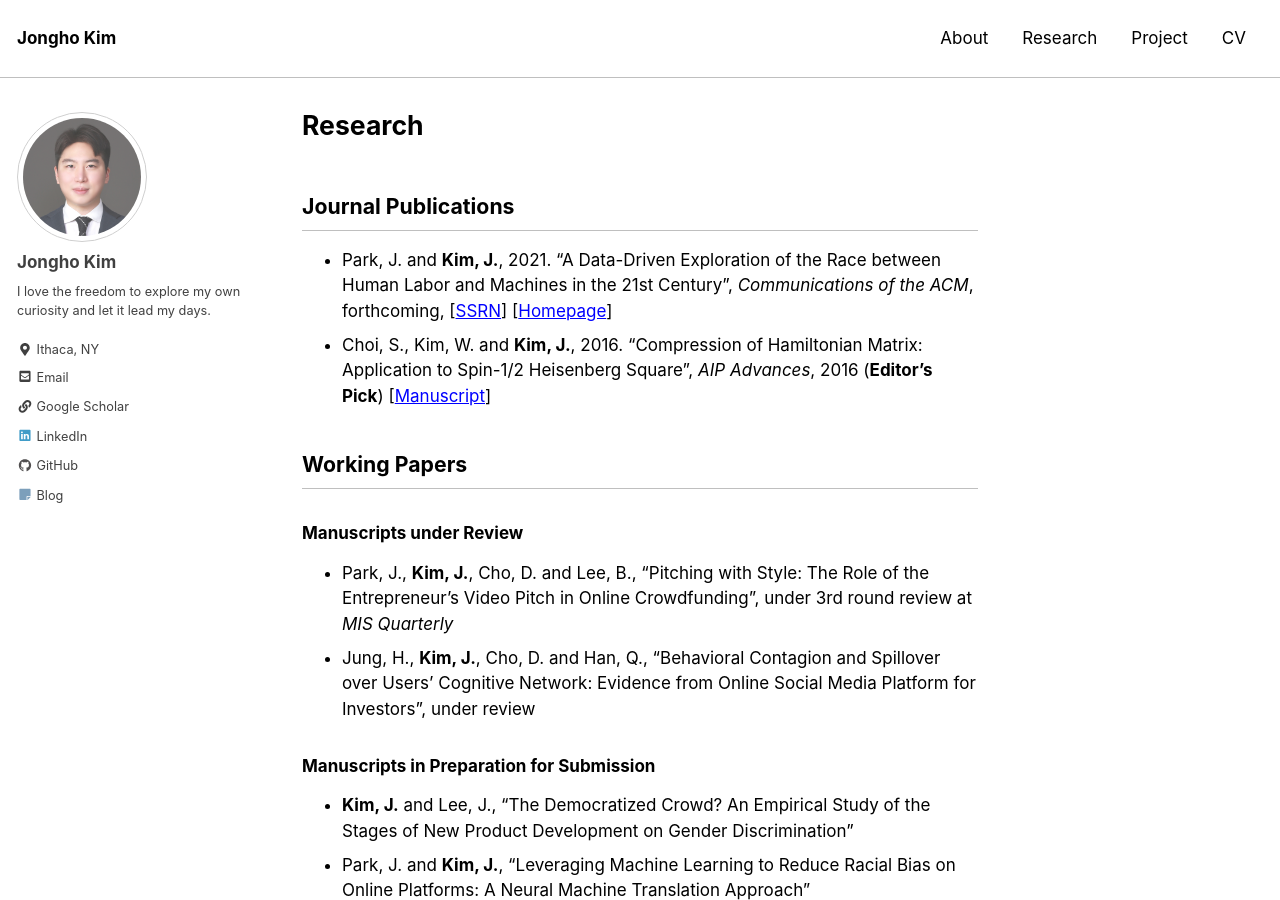
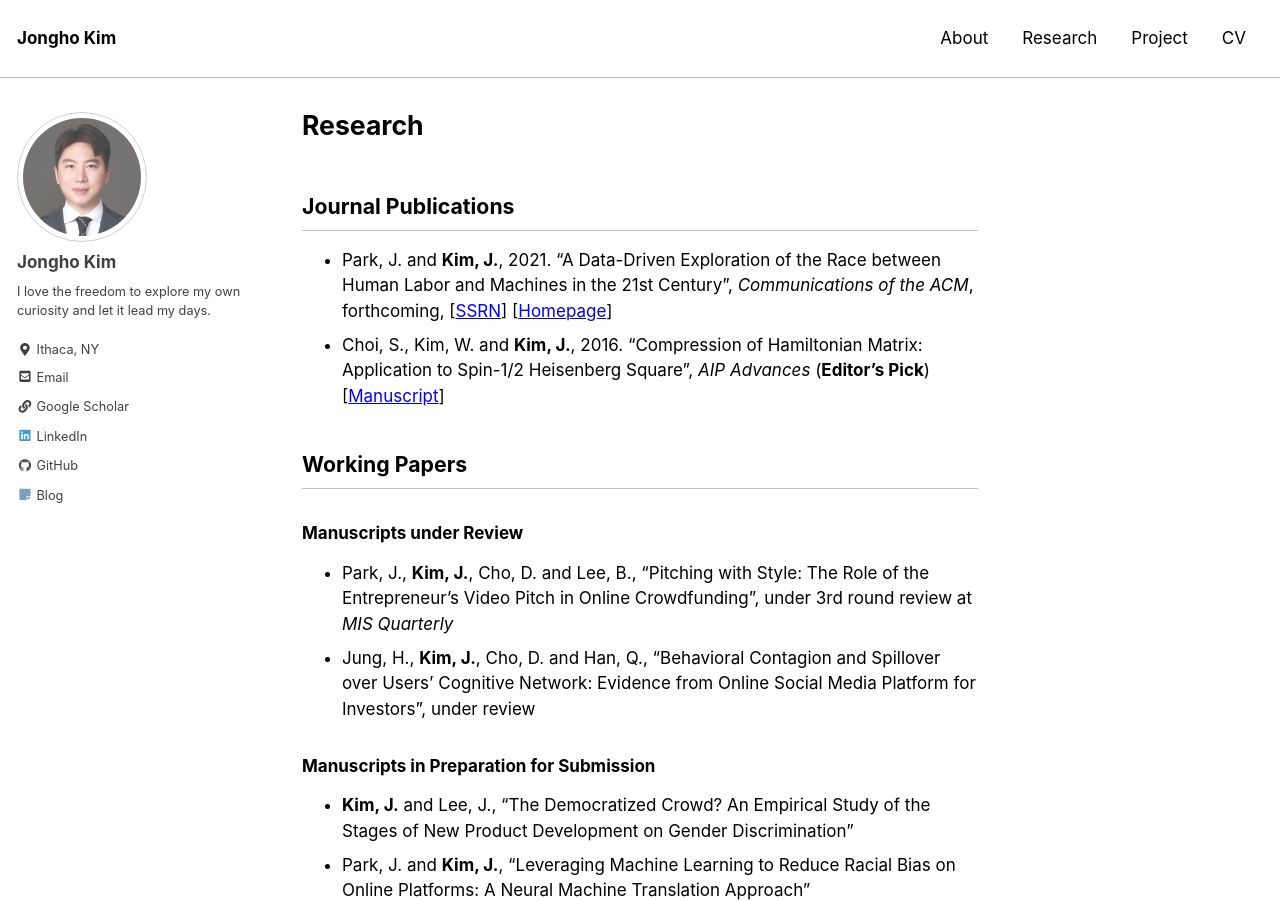
Before and after one commit to jonghkim/jonghkim.github.io, a Jekyll site: the page built from _pages/research.md, in a window 1280 px wide and 900 px high. Built offline with Jekyll 4.4.1, drawn with Linux system fonts in a browser that asks for light colours.

Commit message:
research updated

```diff
--- a/_pages/research.md
+++ b/_pages/research.md
@@ -7,7 +7,7 @@ last_modified_at: 2021-03-28
 ---
 ## Journal Publications
 - Park, J. and **Kim, J.**, 2021. “A Data-Driven Exploration of the Race between Human Labor and Machines in the 21st Century”, *Communications of the ACM*, forthcoming, [[SSRN](https://papers.ssrn.com/sol3/papers.cfm?abstract_id=3924789)] [[Homepage](http://www.jobautomationindex.com/)]
-- Choi, S., Kim, W. and **Kim, J.**, 2016. “Compression of Hamiltonian Matrix: Application to Spin-1/2 Heisenberg Square”, *AIP Advances*, 2016 (**Editor’s Pick**) [[Manuscript](https://aip.scitation.org/doi/pdf/10.1063/1.4963834?class=pdf)]
+- Choi, S., Kim, W. and **Kim, J.**, 2016. “Compression of Hamiltonian Matrix: Application to Spin-1/2 Heisenberg Square”, *AIP Advances* (**Editor’s Pick**) [[Manuscript](https://aip.scitation.org/doi/pdf/10.1063/1.4963834?class=pdf)]
 
 ## Working Papers
 ### Manuscripts under Review
```
